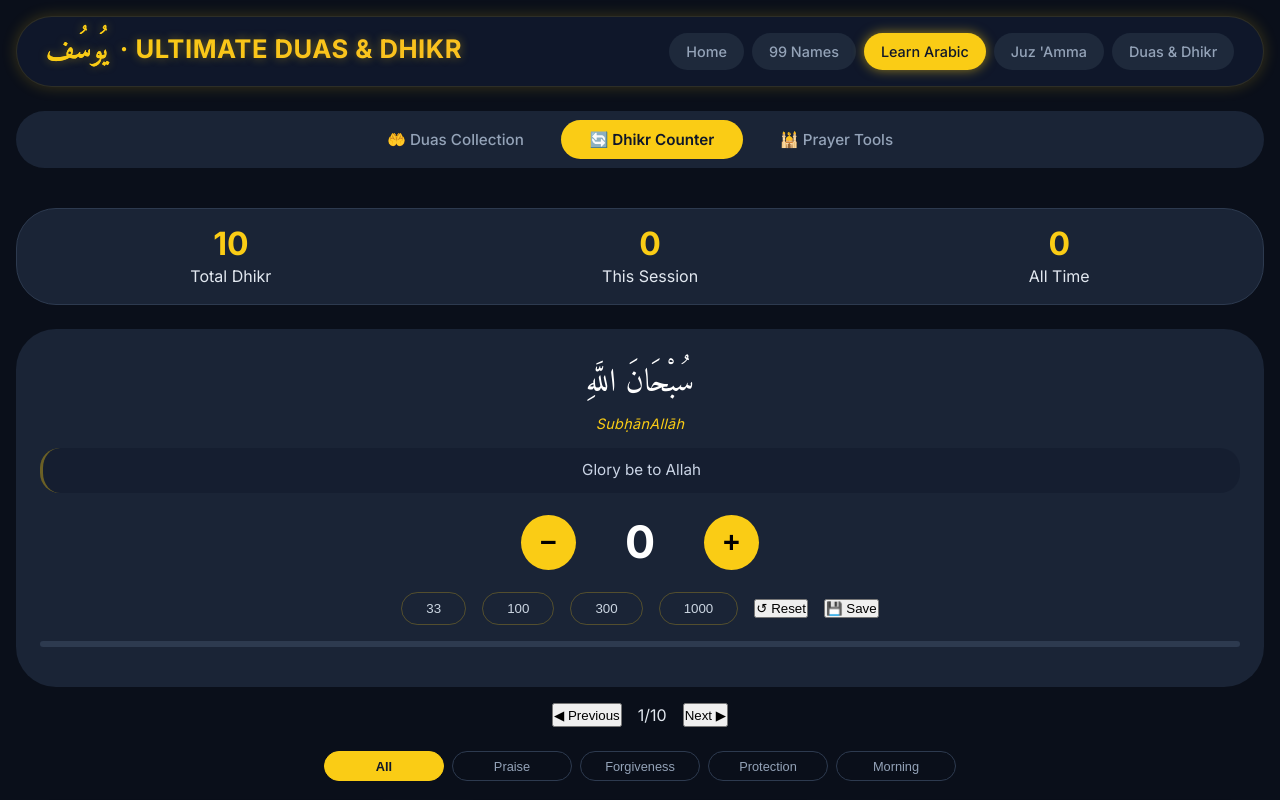
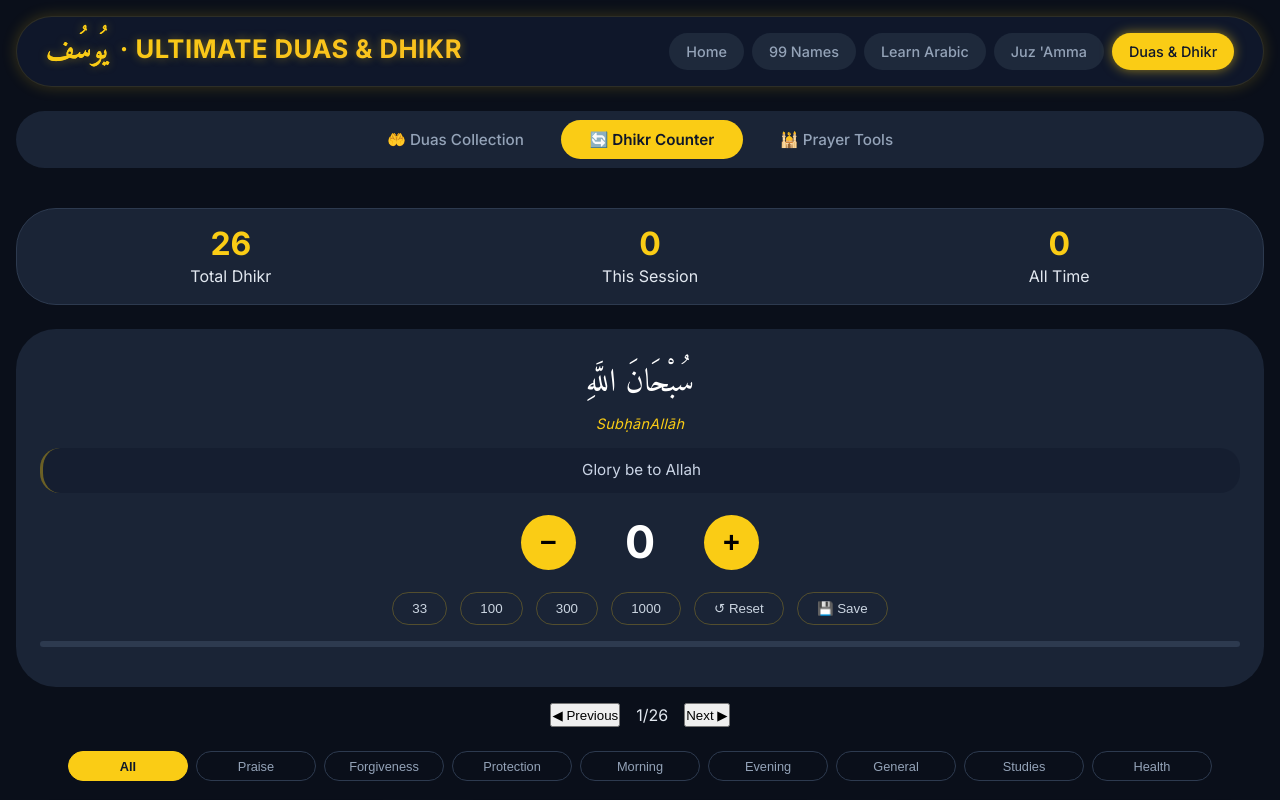
Before and after one commit to samsonshukran/yusuf, a plain HTML site: page dua-dhikr.html in a window 1280 px wide. Both pictures are taken after a click on the button "🔄 Dhikr Counter". Shown: the top 800 px of the page. Drawn offline with Linux system fonts and the light colour scheme.

Commit message:
Updated dua tab

```diff
--- a/dua-dhikr.html
+++ b/dua-dhikr.html
@@ -285,7 +285,28 @@
             transition: 0.1s;
         }
         .counter-large span { font-size: 2.8rem; font-weight: 700; color: white; min-width: 80px; text-align: center; }
-        .counter-controls { display: flex; gap: 1rem; justify-content: center; margin: 1rem 0; flex-wrap: wrap; }
+        .counter-controls {
+            display: flex;
+            gap: 0.8rem;
+            justify-content: center;
+            margin: 1rem 0;
+            flex-wrap: wrap;
+        }
+        .counter-controls button, .preset-btn {
+            background: transparent;
+            border: 1px solid #facc1540;
+            color: #cbd5e1;
+            padding: 0.5rem 1.2rem;
+            border-radius: 30px;
+            cursor: pointer;
+            font-weight: 500;
+            transition: 0.2s;
+        }
+        .counter-controls button:hover, .preset-btn:hover {
+            border-color: #facc15;
+            color: white;
+            background: #2d3a4f;
+        }
         .dhikr-nav { display: flex; justify-content: center; gap: 1rem; margin: 1rem 0; }
         .dhikr-cats { display: flex; gap: 0.5rem; flex-wrap: wrap; justify-content: center; margin: 1.5rem 0; }
         .progress-bar-bg { background: #2d3a4f; height: 6px; border-radius: 10px; margin: 1rem 0; }
@@ -316,12 +337,12 @@
     <header class="header">
         <div class="logo"><h1><span class="arabic-logo">يُوسُف</span> · ULTIMATE DUAS & DHIKR</h1></div>
         <nav class="nav">
-                <a href="index.html">Home</a>
-                <a href="names.html">99 Names</a>
-                <a href="arabic.html" class="active">Learn Arabic</a>
-                <a href="juzAmma.html">Juz 'Amma</a>
-                <a href="dua-dhikr.html">Duas & Dhikr</a>
-            </nav>
+            <a href="index.html">Home</a>
+            <a href="names.html">99 Names</a>
+            <a href="arabic.html">Learn Arabic</a>
+            <a href="juzAmma.html">Juz 'Amma</a>
+            <a href="dua-dhikr.html" class="active">Duas & Dhikr</a>
+        </nav>
     </header>
 
     <div class="main-tabs">
@@ -343,7 +364,7 @@
         </div>
     </div>
 
-    <!-- DHIKR PANE -->
+    <!-- DHIKR PANE (Enhanced: more adhkār, styled buttons) -->
     <div id="dhikr-pane" class="tab-pane">
         <div class="dhikr-container">
             <div class="dhikr-stats">
@@ -372,7 +393,7 @@
             </div>
             <div class="dhikr-nav">
                 <button id="prevDhikr">◀ Previous</button>
-                <span id="dhikrPos">1 / 20</span>
+                <span id="dhikrPos">1 / 0</span>
                 <button id="nextDhikr">Next ▶</button>
             </div>
             <div class="dhikr-cats" id="dhikrCats"></div>
@@ -385,7 +406,7 @@
         <div class="tools-container">
             <div class="tool-card"><h3>📅 Islamic Calendar</h3><div id="monthsGrid" class="months-grid"></div><h4 style="color:#facc15; margin-top:1rem;">Important Dates</h4><ul id="importantDates"></ul></div>
             <div class="tool-card"><h3>🕋 Prayer Times</h3><div id="prayerTimesGrid" class="prayer-times-grid"></div><p class="footnote">* Approximate times</p></div>
-            <div class="tool-card"><h3>📖 Rak'ah Guide</h3><table class="rakaah-table"><thead><tr><th>Prayer</th><th>Sunnah Before</th><th>Fard</th><th>Sunnah After</th><th>Total</th></tr></thead><tbody><tr><td>Fajr</td><td>2</td><td>2</td><td>-</td><td>4</td></tr><tr><td>Dhuhr</td><td>4</td><td>4</td><td>2</td><td>10</td></tr><tr><td>Asr</td><td>4*</td><td>4</td><td>-</td><td>8</td></tr><tr><td>Maghrib</td><td>-</td><td>3</td><td>2</td><td>5</td></tr><tr><td>Isha</td><td>2</td><td>4</td><td>2+Witr</td><td>9</td></tr></tbody></table><p>* Optional but highly recommended</p></div>
+            <div class="tool-card"><h3>📖 Rak'ah Guide</h3><table class="rakaah-table"><thead><tr><th>Prayer</th><th>Sunnah Before</th><th>Fard</th><th>Sunnah After</th><th>Total</th></tr></thead><tbody><tr><td>Fajr</td><td>2</td><td>2</td><td>-</td><td>4</tr><tr><td>Dhuhr</td><td>4</td><td>4</td><td>2</td><td>10</td></tr><tr><td>Asr</td><td>4*</td><td>4</td><td>-</td><td>8</td></tr><tr><td>Maghrib</td><td>-</td><td>3</td><td>2</td><td>5</td></tr><tr><td>Isha</td><td>2</td><td>4</td><td>2+Witr</td><td>9</td></tr></tbody></table><p>* Optional but highly recommended</p></div>
         </div>
     </div>
 
@@ -530,19 +551,36 @@
         });
     }
 
-    // Dhikr logic (unchanged, uses hardcoded dhikrItems)
+    // ========== EXPANDED DHIKR LIST (30+ adhkār) ==========
     const dhikrItems = [
         { ar: "سُبْحَانَ اللَّهِ", translit: "SubḥānAllāh", meaning: "Glory be to Allah", rec: 33, cat: "praise" },
         { ar: "الْحَمْدُ لِلَّهِ", translit: "Alḥamdulillāh", meaning: "All praise is for Allah", rec: 33, cat: "praise" },
         { ar: "اللَّهُ أَكْبَرُ", translit: "Allāhu Akbar", meaning: "Allah is the Greatest", rec: 34, cat: "praise" },
-        { ar: "لَا إِلَهَ إِلَّا اللَّهُ", translit: "Lā ilāha illallāh", meaning: "No god but Allah", rec: 100, cat: "praise" },
-        { ar: "أَسْتَغْفِرُ اللَّهَ", translit: "Astaghfirullāh", meaning: "I seek forgiveness", rec: 100, cat: "forgiveness" },
-        { ar: "لَا حَوْلَ وَلَا قُوَّةَ إِلَّا بِاللَّهِ", translit: "Lā ḥawla wa lā quwwata illā billāh", meaning: "No power except with Allah", rec: 100, cat: "protection" },
+        { ar: "لَا إِلَهَ إِلَّا اللَّهُ", translit: "Lā ilāha illallāh", meaning: "There is no god but Allah", rec: 100, cat: "praise" },
+        { ar: "أَسْتَغْفِرُ اللَّهَ", translit: "Astaghfirullāh", meaning: "I seek forgiveness from Allah", rec: 100, cat: "forgiveness" },
+        { ar: "لَا حَوْلَ وَلَا قُوَّةَ إِلَّا بِاللَّهِ", translit: "Lā ḥawla wa lā quwwata illā billāh", meaning: "There is no power nor strength except with Allah", rec: 100, cat: "protection" },
         { ar: "سُبْحَانَ اللَّهِ وَبِحَمْدِهِ", translit: "SubḥānAllāhi wa biḥamdih", meaning: "Glory and praise be to Allah", rec: 100, cat: "morning" },
-        { ar: "أَعُوذُ بِاللَّهِ مِنَ الشَّيْطَانِ الرَّجِيمِ", translit: "Aʿūdhu billāhi minash-shayṭānir-rajīm", meaning: "I seek refuge from Shaytan", rec: 3, cat: "protection" },
-        { ar: "رَبِّ اغْفِرْ لِي وَتُبْ عَلَيَّ", translit: "Rabbighfir lī wa tub ʿalayya", meaning: "Forgive me and accept my repentance", rec: 100, cat: "forgiveness" },
-        { ar: "حَسْبِيَ اللَّهُ", translit: "Ḥasbiyallāh", meaning: "Allah is sufficient for me", rec: 7, cat: "protection" }
+        { ar: "أَعُوذُ بِاللَّهِ مِنَ الشَّيْطَانِ الرَّجِيمِ", translit: "Aʿūdhu billāhi minash-shayṭānir-rajīm", meaning: "I seek refuge with Allah from the accursed devil", rec: 3, cat: "protection" },
+        { ar: "بِسْمِ اللَّهِ الرَّحْمَنِ الرَّحِيمِ", translit: "Bismillāhir-raḥmānir-raḥīm", meaning: "In the name of Allah, the Most Gracious, the Most Merciful", rec: 1, cat: "morning" },
+        { ar: "اللَّهُمَّ صَلِّ عَلَى مُحَمَّدٍ", translit: "Allāhumma ṣalli ʿalā Muḥammad", meaning: "O Allah, send peace upon Muhammad", rec: 10, cat: "praise" },
+        { ar: "سُبْحَانَ اللَّهِ وَبِحَمْدِهِ سُبْحَانَ اللَّهِ الْعَظِيمِ", translit: "SubḥānAllāhi wa biḥamdih, subḥānAllāhil-ʿaẓīm", meaning: "Glory be to Allah and praise; glory be to Allah the Magnificent", rec: 100, cat: "morning" },
+        { ar: "لَا إِلَهَ إِلَّا أَنْتَ سُبْحَانَكَ إِنِّي كُنْتُ مِنَ الظَّالِمِينَ", translit: "Lā ilāha illā anta subḥānaka innī kuntu minaẓ-ẓālimīn", meaning: "None has the right to be worshipped except You; glory be to You; indeed, I have been among the wrongdoers", rec: 1, cat: "forgiveness" },
+        { ar: "حَسْبِيَ اللَّهُ لَا إِلَهَ إِلَّا هُوَ عَلَيْهِ تَوَكَّلْتُ", translit: "Ḥasbiyallāhu lā ilāha illā huwa ʿalayhi tawakkalt", meaning: "Allah is sufficient for me; there is no god except Him; in Him I put my trust", rec: 7, cat: "protection" },
+        { ar: "اللَّهُمَّ إِنِّي أَسْأَلُكَ الْجَنَّةَ", translit: "Allāhumma innī as'alukal-jannah", meaning: "O Allah, I ask You for Paradise", rec: 3, cat: "evening" },
+        { ar: "اللَّهُمَّ قِنِي عَذَابَ الْقَبْرِ", translit: "Allāhumma qinī ʿadhābal-qabr", meaning: "O Allah, protect me from the punishment of the grave", rec: 3, cat: "evening" },
+        { ar: "اللَّهُمَّ أَعِنِّي عَلَى ذِكْرِكَ وَشُكْرِكَ وَحُسْنِ عِبَادَتِكَ", translit: "Allāhumma aʿinnī ʿalā dhikrika wa shukrika wa ḥusni ʿibādatik", meaning: "O Allah, help me to remember You, thank You, and worship You well", rec: 3, cat: "morning" },
+        { ar: "اللَّهُمَّ صَلِّ وَسَلِّمْ عَلَى نَبِيِّنَا مُحَمَّدٍ", translit: "Allāhumma ṣalli wa sallim ʿalā nabiyyinā Muḥammad", meaning: "O Allah, send blessings and peace upon our Prophet Muhammad", rec: 10, cat: "praise" },
+        { ar: "سُبْحَانَ رَبِّيَ الْعَظِيمِ", translit: "Subḥāna Rabbiyal-ʿAẓīm", meaning: "Glory be to my Lord, the Magnificent (for rukūʿ)", rec: 3, cat: "praise" },
+        { ar: "سُبْحَانَ رَبِّيَ الْأَعْلَى", translit: "Subḥāna Rabbiyal-Aʿlā", meaning: "Glory be to my Lord, the Most High (for sujood)", rec: 3, cat: "praise" },
+        { ar: "رَبَّنَا آتِنَا فِي الدُّنْيَا حَسَنَةً وَفِي الْآخِرَةِ حَسَنَةً وَقِنَا عَذَابَ النَّارِ", translit: "Rabbanā ātinā fid-dunyā ḥasanah wa fil-ākhirati ḥasanah wa qinā ʿadhāban-nār", meaning: "Our Lord, grant us good in this world and good in the Hereafter, and protect us from the Fire", rec: 1, cat: "general" },
+        { ar: "رَبِّ زِدْنِي عِلْمًا", translit: "Rabbi zidnī ʿilmā", meaning: "My Lord, increase me in knowledge", rec: 10, cat: "studies" },
+        { ar: "اللَّهُمَّ إِنِّي أَسْأَلُكَ الْعَافِيَةَ", translit: "Allāhumma innī as'alukal-ʿāfiyah", meaning: "O Allah, I ask You for well-being", rec: 3, cat: "health" },
+        { ar: "حَسْبُنَا اللَّهُ وَنِعْمَ الْوَكِيلُ", translit: "Ḥasbunallāhu wa niʿmal-wakīl", meaning: "Allah is sufficient for us, and He is the best disposer of affairs", rec: 7, cat: "protection" },
+        { ar: "لَا إِلَهَ إِلَّا اللَّهُ وَحْدَهُ لَا شَرِيكَ لَهُ", translit: "Lā ilāha illallāh waḥdahū lā sharīka lah", meaning: "There is no god but Allah alone, without any partner", rec: 100, cat: "praise" },
+        { ar: "اللَّهُمَّ اغْفِرْ لِي وَارْحَمْنِي وَتُبْ عَلَيَّ", translit: "Allāhumma ghfir lī warḥamnī wa tub ʿalayya", meaning: "O Allah, forgive me, have mercy on me, and accept my repentance", rec: 100, cat: "forgiveness" },
+        { ar: "سُبْحَانَ اللَّهِ وَالْحَمْدُ لِلَّهِ وَلَا إِلَهَ إِلَّا اللَّهُ وَاللَّهُ أَكْبَرُ", translit: "SubḥānAllāhi wal-ḥamdu lillāhi wa lā ilāha illallāhu wallāhu akbar", meaning: "Glory be to Allah, praise be to Allah, there is no god but Allah, Allah is the Greatest", rec: 33, cat: "praise" }
     ];
+
     let dhikrIndex = 0, dhikrCounter = 0, sessionTotal = 0, allTimeTotal = parseInt(localStorage.getItem("allDhikrTotal") || "0");
     const dhikrArabic = document.getElementById("dhikrArabic"), dhikrTranslit = document.getElementById("dhikrTranslit"), dhikrMeaning = document.getElementById("dhikrMeaning"), dhikrPosSpan = document.getElementById("dhikrPos"), counterSpan = document.getElementById("dhikrCounter"), progressFill = document.getElementById("dhikrProgress"), totalDhikrSpan = document.getElementById("totalDhikrCount"), sessionSpan = document.getElementById("sessionCount"), allTimeSpan = document.getElementById("allTimeCount");
     function updateDhikrDisplay() {
@@ -588,17 +626,18 @@
     document.getElementById("prevDhikr").onclick = () => { dhikrIndex = (dhikrIndex - 1 + dhikrItems.length) % dhikrItems.length; dhikrCounter = 0; counterSpan.textContent = dhikrCounter; updateDhikrDisplay(); };
     document.getElementById("nextDhikr").onclick = () => { dhikrIndex = (dhikrIndex + 1) % dhikrItems.length; dhikrCounter = 0; counterSpan.textContent = dhikrCounter; updateDhikrDisplay(); };
     const catContainerDh = document.getElementById("dhikrCats");
-    ["all","praise","forgiveness","protection","morning"].forEach(c => {
+    const uniqueCats = ["all", ...new Set(dhikrItems.map(i => i.cat))];
+    for (let c of uniqueCats) {
         let btn = document.createElement("button");
         btn.className = "category-pill";
-        btn.textContent = c.charAt(0).toUpperCase() + c.slice(1);
+        btn.textContent = c === "all" ? "All" : c.charAt(0).toUpperCase() + c.slice(1);
         btn.onclick = () => {
             document.querySelectorAll("#dhikrCats .category-pill").forEach(b => b.classList.remove("active"));
             btn.classList.add("active");
             renderDhikrGrid(c);
         };
         catContainerDh.appendChild(btn);
-    });
+    }
     catContainerDh.firstChild.click();
 
     // Tools (Calendar, etc.)
```
